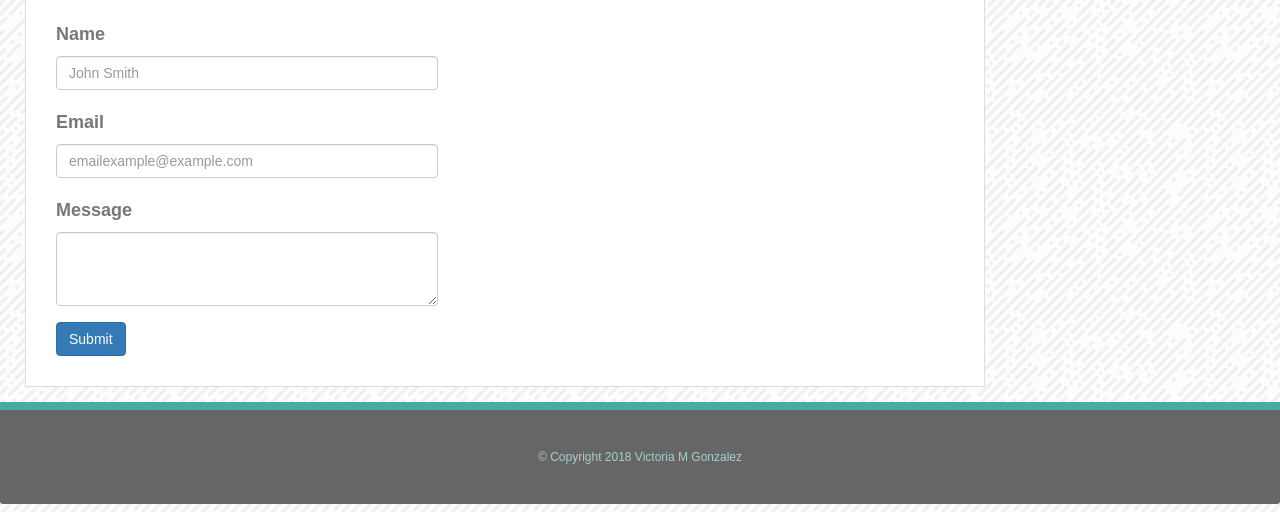
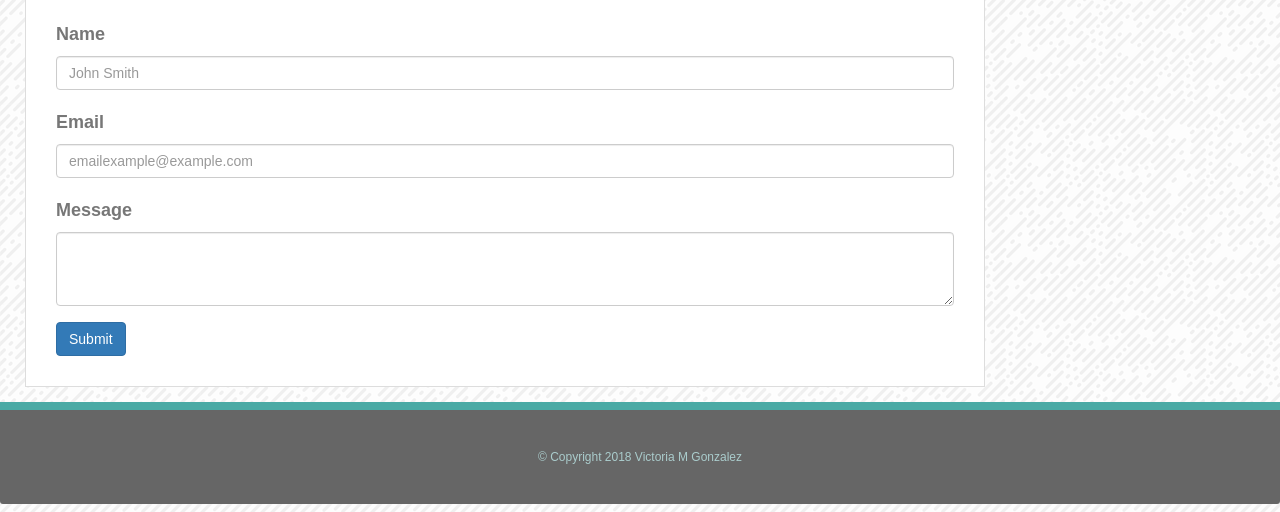
Before and after one commit to victoriagoesplaces/Bootstrap-Portfolio, a plain HTML site: page contact.html in a window 1280 px wide. Shown: the part 296-808 px from the top of the page. Drawn offline with nearby package versions, Linux system fonts and the light colour scheme.

Commit message:
contact page

```diff
--- a/contact.html
+++ b/contact.html
@@ -37,12 +37,12 @@
 
 <div class="container">
     <div class="row">
-      <div class="col-md-8">
+      <div class="col-md-12">
 <div class="page-header">
     <h1>Contact</h1>
 </div>
 <div class="row">
-        <div class="col-md-8">
+        <div class="col-md-12">
 
           <form>
             <div class="form-group">
```
